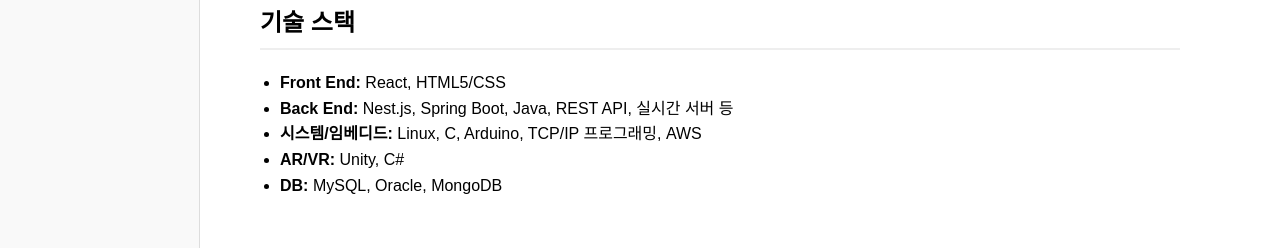
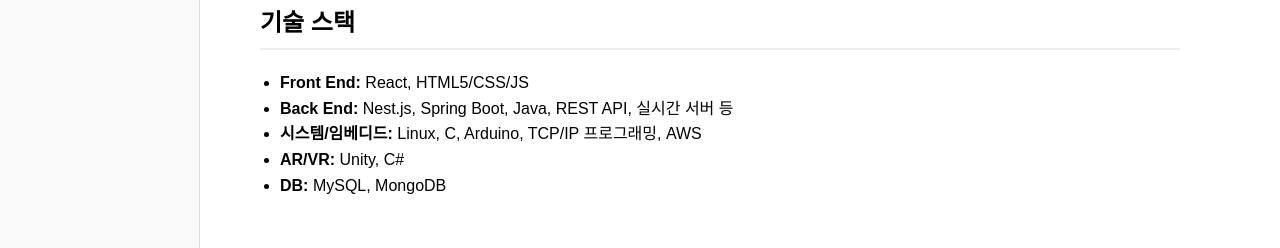
Before and after one commit to son-dy/resume, a plain HTML site: page index.html in a window 1280 px wide. Shown: the part 283-531 px from the top of the page. Drawn offline with Linux system fonts and the light colour scheme.

Commit message:
Update index.html

```diff
--- a/index.html
+++ b/index.html
@@ -90,11 +90,11 @@
       <section id="stack">
         <h2>기술 스택</h2>
         <ul>
-          <li><b>Front End:</b> React, HTML5/CSS</li>
+          <li><b>Front End:</b> React, HTML5/CSS/JS</li>
           <li><b>Back End:</b> Nest.js, Spring Boot, Java, REST API, 실시간 서버 등</li>
           <li><b>시스템/임베디드:</b> Linux, C, Arduino, TCP/IP 프로그래밍, AWS</li>
           <li><b>AR/VR:</b> Unity, C#</li>
-          <li><b>DB:</b> MySQL, Oracle, MongoDB</li>
+          <li><b>DB:</b> MySQL, MongoDB</li>
         </ul>
       </section>
 
```
